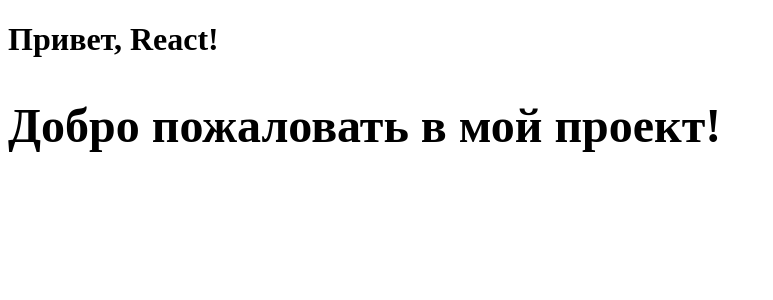
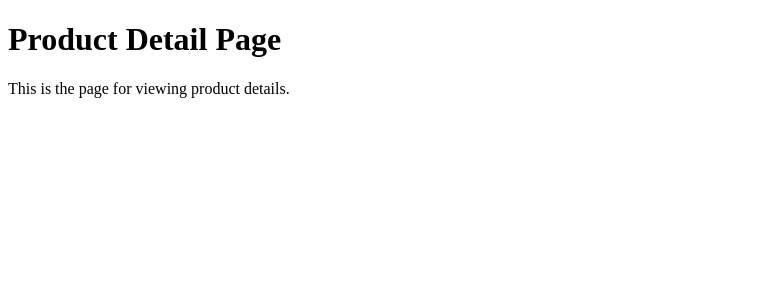
Before and after one commit to butsenko-mariia/product-catalog, a React (Vite) app: page /products in a window 1280 px wide. Shown: the top 300 px of the page, without its empty margins (0-773 px from the left). Built offline with nearby package versions, Linux system fonts and the light colour scheme.

Commit message:
PC-003 Added react router

```diff
--- a/package.json
+++ b/package.json
@@ -11,7 +11,8 @@
   },
   "dependencies": {
     "react": "^19.2.8",
-    "react-dom": "^19.2.8"
+    "react-dom": "^19.2.8",
+    "react-router-dom": "^7.18.4"
   },
   "devDependencies": {
     "@eslint/js": "^10.0.1",
--- a/src/App.tsx
+++ b/src/App.tsx
@@ -1,13 +1,29 @@
 import React from 'react';
+import { BrowserRouter as Router, Routes, Route } from 'react-router-dom';
+import LoginPage from './pages/LoginPage.tsx';
+import DeletingProductPage from './pages/DeletingProductPage.tsx';
+import EditingProductPage from './pages/EditingProductPage.tsx';
+import ProductsPage from './pages/ProductsPage.tsx';
+import HomePage from './pages/HomePage.tsx';
+import ProductDetailsPage from './pages/ProductDetailPage.tsx';
 
 function App() {
   return (
-    <div>
-      <h1>
-        Привет, React!
-        <h2>Добро пожаловать в мой проект!</h2>
-      </h1>
-    </div>
+    <Router>
+      <div className="app-container">
+        <Routes>
+          <Route path="/home" element={<HomePage />} />
+          <Route path="/login" element={<LoginPage />} />
+          <Route path="/products" element={<ProductsPage />} />
+          <Route path="/products/:id" element={<ProductDetailsPage />} />
+          <Route path="/products/:id/edit" element={<EditingProductPage />} />
+          <Route
+            path="/products/:id/delete"
+            element={<DeletingProductPage />}
+          />
+        </Routes>
+      </div>
+    </Router>
   );
 }
 
--- a/src/main.tsx
+++ b/src/main.tsx
@@ -1,7 +1,9 @@
 import React from 'react';
 import { createRoot } from 'react-dom/client';
-import App from './App.js';
+import App from './App.tsx';
 
-createRoot(document.getElementById('root')).render(
-    <App />
-);
+const root = document.getElementById('root');
+
+if (root) {
+  createRoot(root).render(<App />);
+}
--- /dev/null
+++ b/src/pages/HomePage.tsx
@@ -0,0 +1,10 @@
+import React from 'react';
+
+export default function HomePage() {
+  return (
+    <div>
+      <h1>Home Page</h1>
+      <p>Welcome to the home page!</p>
+    </div>
+  );
+}
```
Also changed, not shown: 1 other file (tests, documents, lock files or other folders).
